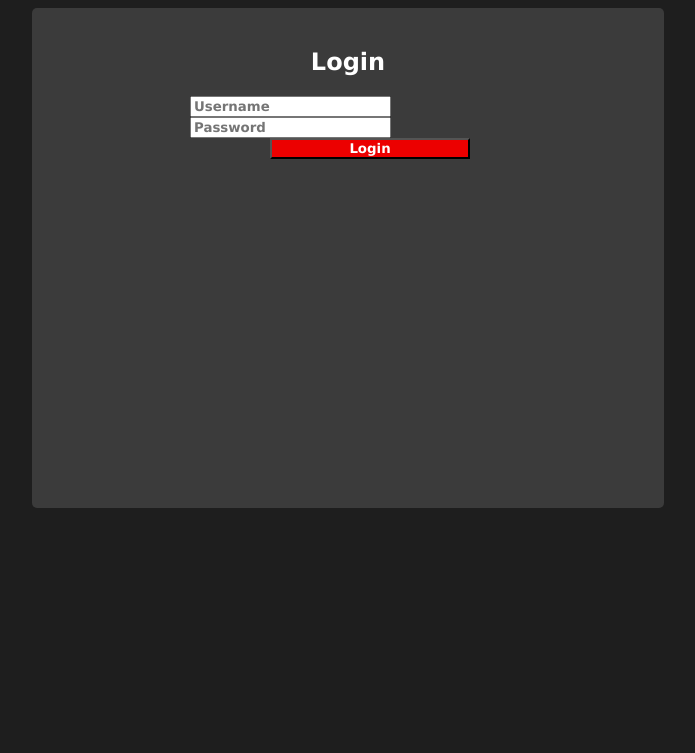
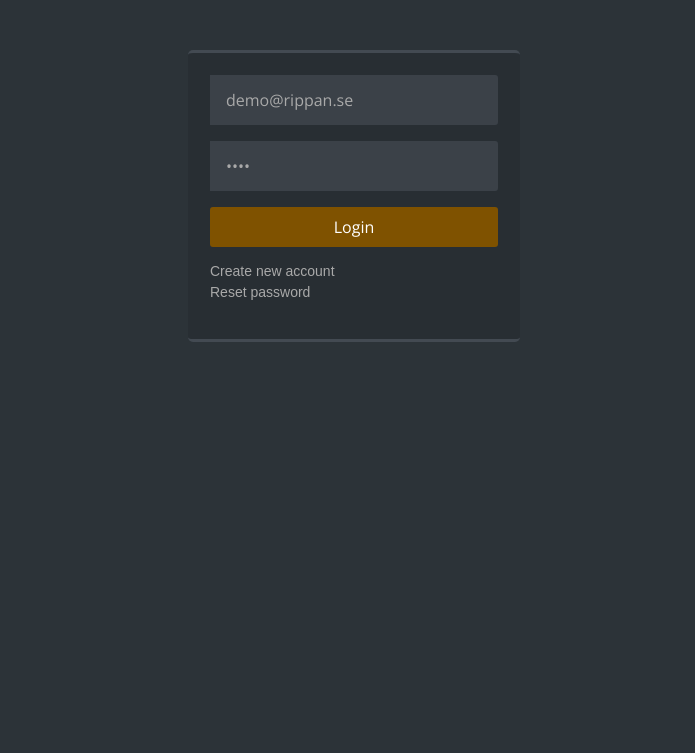
Before and after one commit to JesperRipnas/ToDoList5000, a website: page public/index.html in a window 1280 px wide. Shown: the whole page, without its empty margins (292-987 px from the left). Drawn offline with nearby package versions, Linux system fonts and the light colour scheme.

Commit message:
Created register/reset account template

```diff
--- a/public/css/style.css
+++ b/public/css/style.css
@@ -1,42 +1,94 @@
-*, *::before, *::after {
-    box-sizing: border-box;
-    font-family: Verdana, Geneva, Tahoma, sans-serif;
-    font-weight: 600;
-    }
-body {
-    background-color: rgb(30, 30, 30);
-  }
-  * {box-sizing: border-box}
+@charset "utf-8";
+@import url(http://weloveiconfonts.com/api/?family=fontawesome);
 
-.container {
-    position: relative;
-    margin: 0 auto;
-    width: 50%;
-    height: 500px;
-    border-radius: 5px;
-    background-color: #3b3b3b;
-    padding: 20px 0 30px 0;
-    color: white;
+[class*="fontawesome-"]:before {
+  font-family: 'FontAwesome', sans-serif;
 }
 
-.row {
-    width: 50%;
-    margin: 0 auto;
+body {
+  background: #2c3338;
+  color: #f6faff;
+  font: 87.5%/1.5em 'Open Sans', sans-serif;
+  margin: 0;
 }
 
-input[type=submit] {
-    background-color: #ec0000;
-    color: white;
-    width: 200px;
-    cursor: pointer;
-    margin-left: 80px;
-
+input {
+  border: none;
+  font-family: 'Open Sans', Arial, sans-serif;
+  font-size: 16px;
+  line-height: 1.5em;
+  padding: 0;
+  -webkit-appearance: none;
 }
 
-input[type=submit]:hover {
-    background-color: #363636;
+p {
+  line-height: 1.5em;
+  font-family: 'FontAwesome', sans-serif;
 }
 
-.hide-md-lg {
-    display: none;
+after { clear: both; }
+
+#login {
+  margin: 50px auto;
+  width: 320px;
 }
+
+#login form {
+  margin: auto;
+  padding: 22px 22px 22px 22px;
+  width: 90%;
+  border-radius: 5px;
+  background: #282e33;
+  border-top: 3px solid #434a52;
+  border-bottom: 3px solid #434a52;
+}
+
+
+#login form input[type="text"] {
+  background-color: #3b4148;
+  border-radius: 0px 3px 3px 0px;
+  color: #a9a9a9;
+  margin-bottom: 1em;
+  padding: 0 16px;
+  width: 100%;
+  height: 50px;
+}
+
+#login form input[type="password"] {
+  background-color: #3b4148;
+  border-radius: 0px 3px 3px 0px;
+  color: #a9a9a9;
+  margin-bottom: 1em;
+  padding: 0 16px;
+  width: 100%;
+  height: 50px;
+}
+
+#login form input[type="submit"] {
+  background: #7f5200;
+  border: 0;
+  width: 100%;
+  height: 40px;
+  border-radius: 3px;
+  color: white;
+  cursor: pointer;
+  transition: background 0.3s ease-in-out;
+}
+#login form input[type="submit"]:hover {
+  background: #996300;
+}
+
+a:link {
+    color: #a9a9a9;
+    text-decoration: none;
+}
+
+a:visited{
+    color: #a9a9a9;
+    text-decoration: none;
+}
+
+a:hover {
+    color: #7f5200;
+    text-decoration: none;
+}
--- a/public/index.html
+++ b/public/index.html
@@ -1,23 +1,21 @@
-<!DOCTYPE html>
-<html lang="en">
+<html lang="en-US">
 <head>
-    <meta charset="UTF-8">
-    <meta name="viewport" content="width=device-width, initial-scale=1.0">
-    <title>Index</title>
+  <meta charset="utf-8">
+    <title>ToDoList5000 | Login</title>
     <link rel="stylesheet" href="css/style.css">
-    <script src="js/script.js" defer></script>
+    <link rel="stylesheet" href="https://fonts.googleapis.com/css?family=Open+Sans:400,700">
+
 </head>
-<body>
-    <div class="container">
-        <form action="/action_page.php">
-          <div class="row">
-            <h2 style="text-align:center">Login</h2>
-              <input type="text" name="username" placeholder="Username" required>
-              <input type="password" name="password" placeholder="Password" required>
-              <input type="submit" value="Login">
-            </div>
-          </div>
-        </form>
-      </div>
-</body>
-</html>
+    <div id="login">
+      <form name='form-login'>
+        <span class="fontawesome-user"></span>
+          <input type="text" id="user" placeholder="Email" value="demo@rippan.se">
+
+        <span class="fontawesome-lock"></span>
+          <input type="password" id="pass" placeholder="Password" value="demo">
+
+        <input type="submit" id="submit_btn" value="Login">
+        <p><a href="signup">Create new account</a>
+        <br>
+        <a href="reset">Reset password</a</p>
+</form>
```
Also changed, not shown: app.js (+9 -1 lines), public/reset.html (added, +15 -0 lines), public/signup.html (added, +21 -0 lines), validation.js (+4 -4 lines), Readme.md (added).
